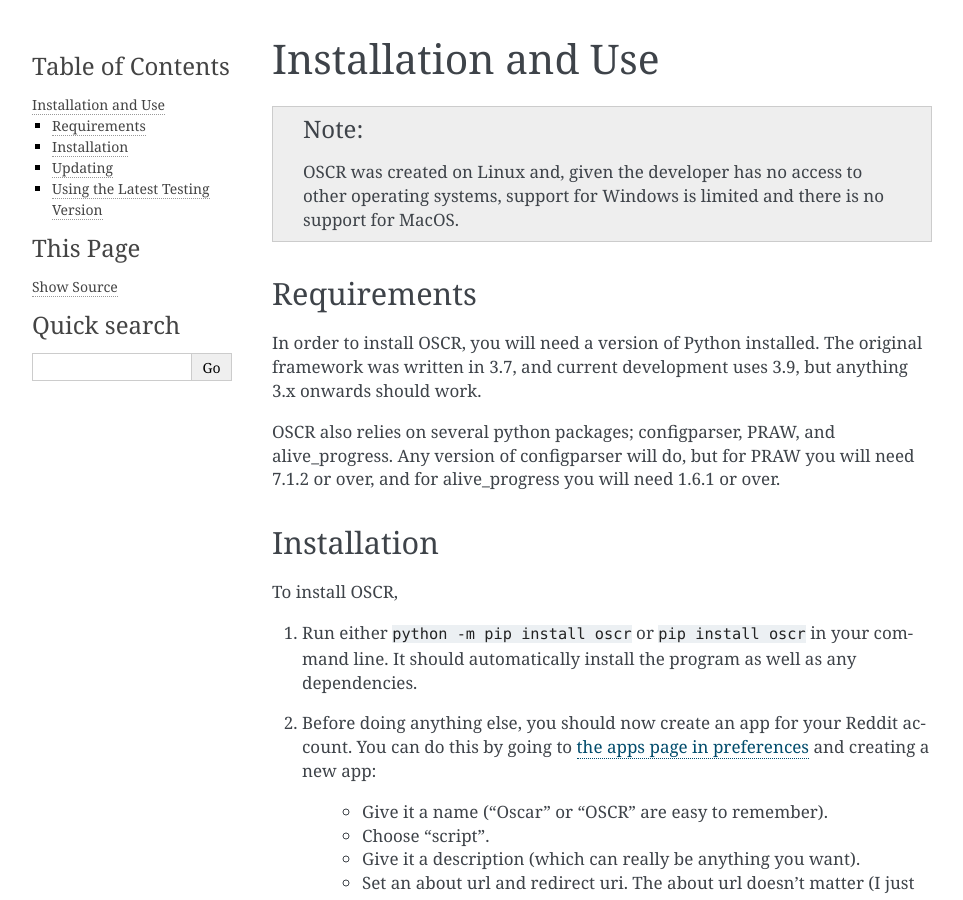
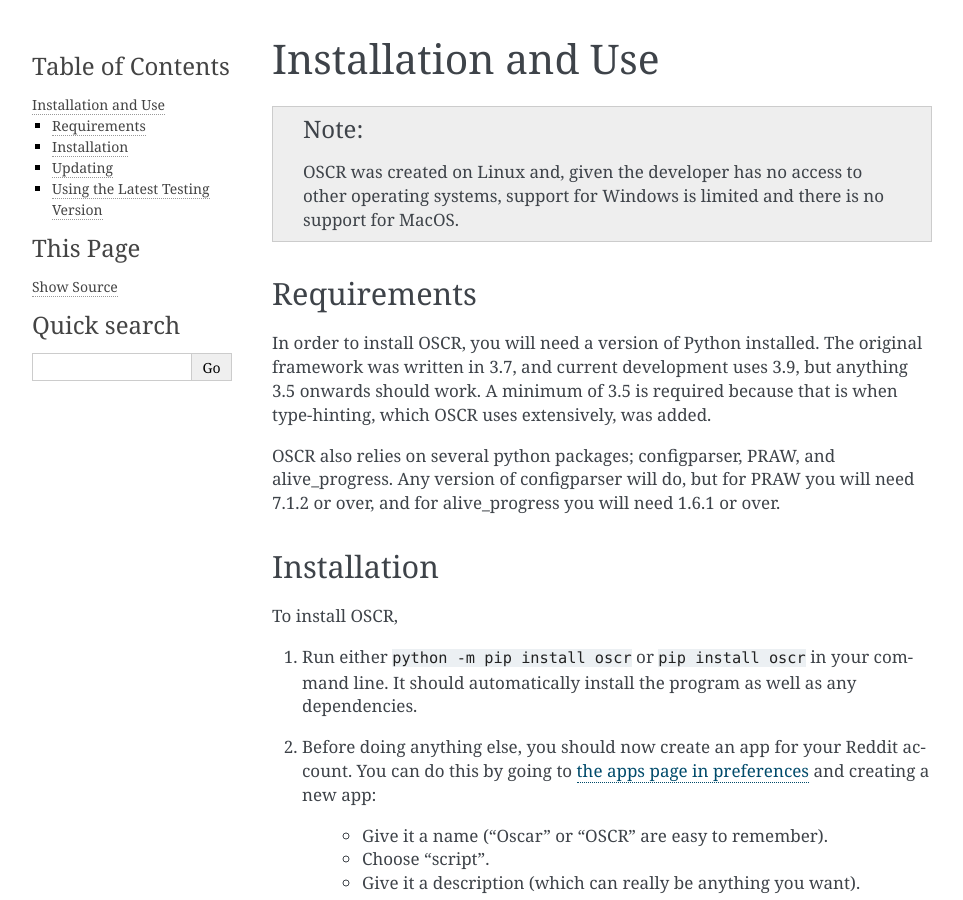
Before and after one commit to MurdoMaclachlan/oscr, a Sphinx documentation site: the page built from docs/source/installation-and-use.rst, in a window 1280 px wide and 900 px high. Shown: the whole window, without its empty margins (148-1111 px from the left). Built offline with Sphinx 7.4.7, drawn with Linux system fonts in a browser that asks for light colours.

Commit message:
Require Python 3.5

```diff
--- a/docs/source/installation-and-use.rst
+++ b/docs/source/installation-and-use.rst
@@ -6,7 +6,7 @@
 Requirements
 -------------
 
-In order to install OSCR, you will need a version of Python installed. The original framework was written in 3.7, and current development uses 3.9, but anything 3.x onwards should work.
+In order to install OSCR, you will need a version of Python installed. The original framework was written in 3.7, and current development uses 3.9, but anything 3.5 onwards should work. A minimum of 3.5 is required because that is when type-hinting, which OSCR uses extensively, was added.
 
 OSCR also relies on several python packages; configparser, PRAW, and alive_progress. Any version of configparser will do, but for PRAW you will need 7.1.2 or over, and for alive_progress you will need 1.6.1 or over.
 
```
